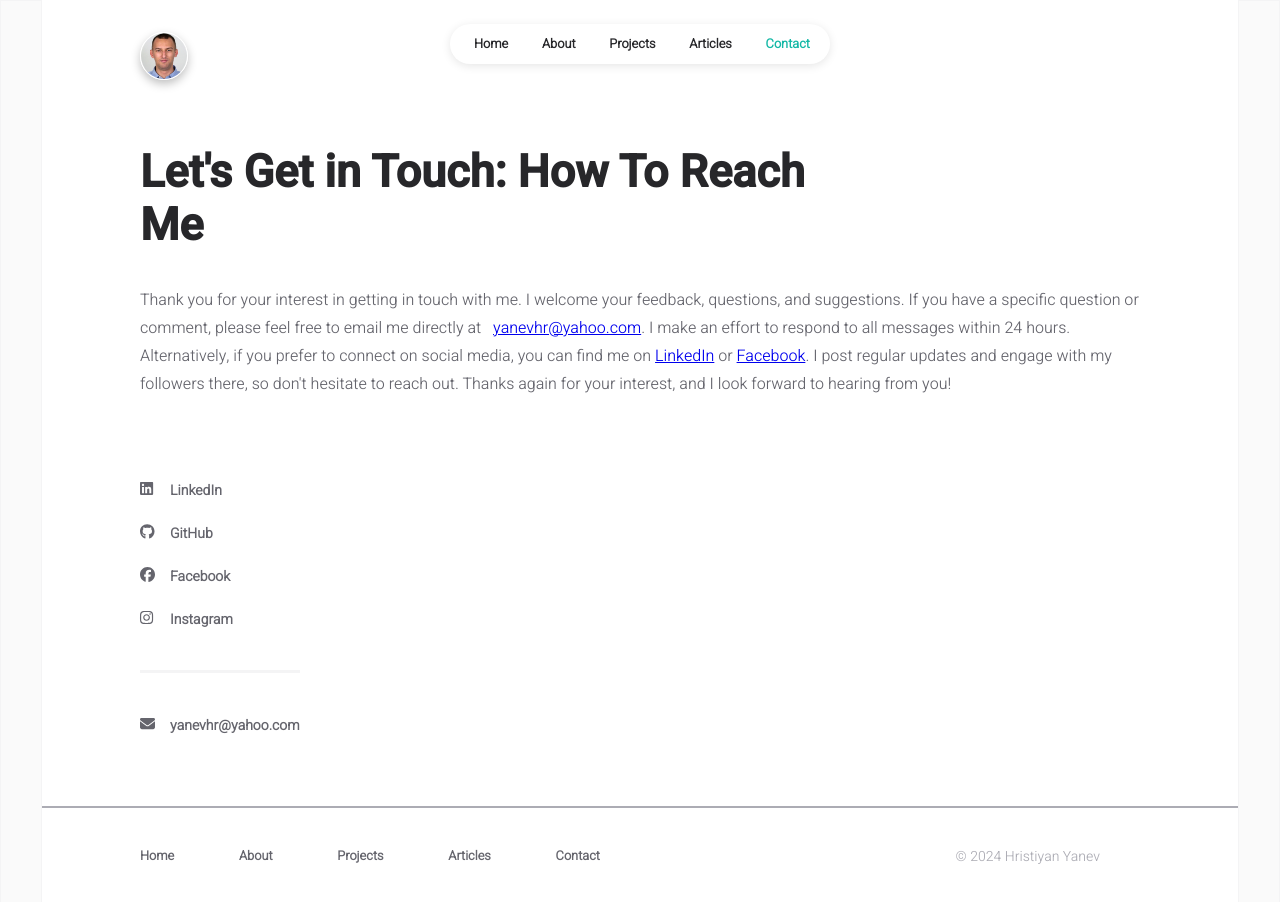
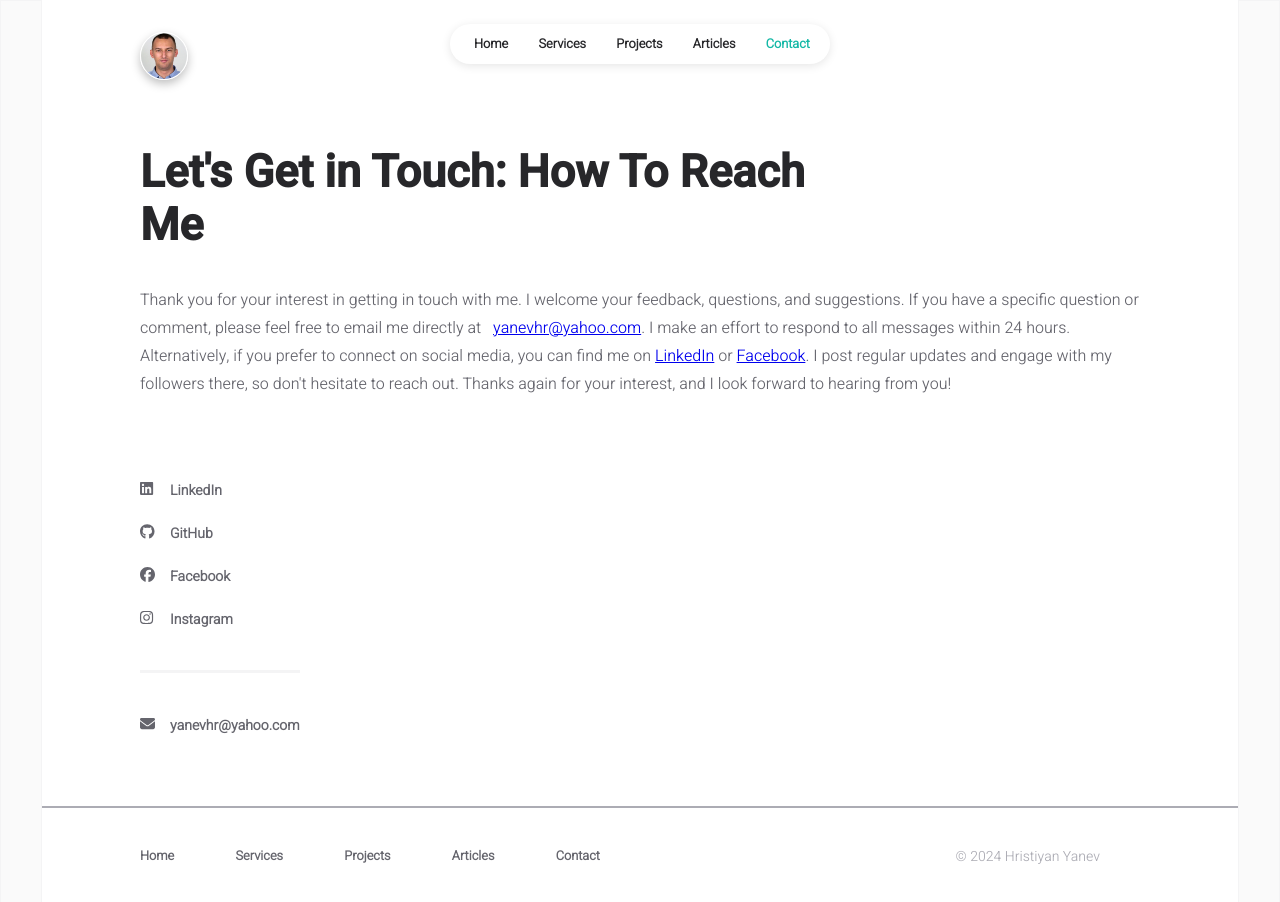
Before and after one commit to Hristian233/Hristiyan-Yanev-Portfolio, a React (Create React App) app: page /contact in a window 1280 px wide. Shown: the top 902 px of the page. Built offline with nearby package versions, Linux system fonts and the light colour scheme.

Commit message:
Update content

```diff
--- a/src/App.js
+++ b/src/App.js
@@ -24,7 +24,7 @@ function App() {
 		<div className="App">
 			<Routes>
 				<Route path="/" element={<Homepage />} />
-				<Route path="/about" element={<About />} />
+				<Route path="/services" element={<About />} />
 				<Route path="/projects" element={<Projects />} />
 				<Route path="/articles" element={<Articles />} />
 				<Route path="/article/:slug" element={<ReadArticle />} />
--- a/src/components/common/footer.jsx
+++ b/src/components/common/footer.jsx
@@ -13,7 +13,7 @@ const Footer = () => {
 							<Link to="/">Home</Link>
 						</li>
 						<li className="footer-nav-link-item">
-							<Link to="/about">About</Link>
+							<Link to="/services">Services</Link>
 						</li>
 						<li className="footer-nav-link-item">
 							<Link to="/projects">Projects</Link>
--- a/src/components/common/navBar.jsx
+++ b/src/components/common/navBar.jsx
@@ -28,7 +28,7 @@ const NavBar = (props) => {
 										: "nav-item"
 								}
 							>
-								<Link to="/about">About</Link>
+								<Link to="/services">Services</Link>
 							</li>
 							<li
 								className={
```
